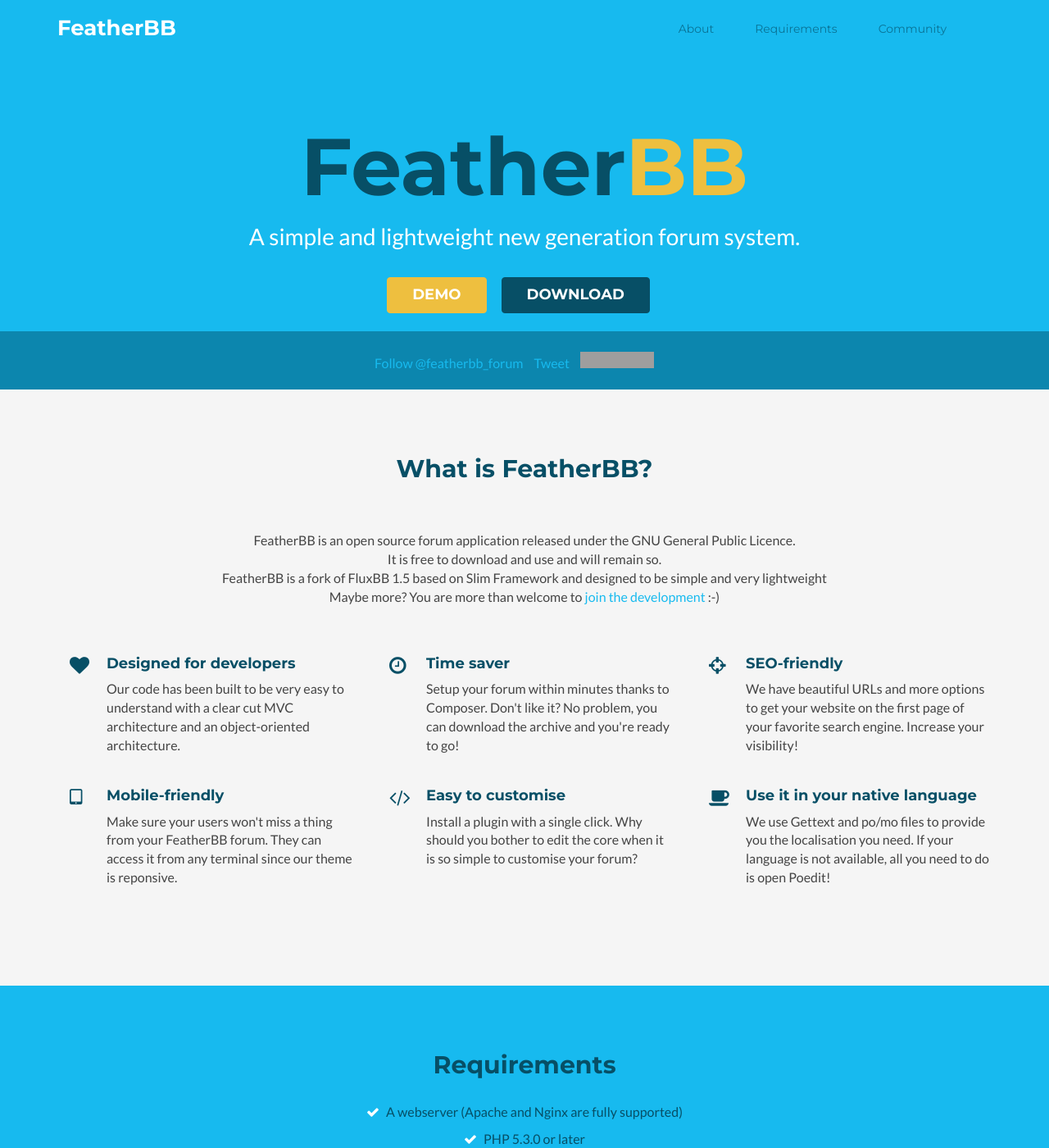
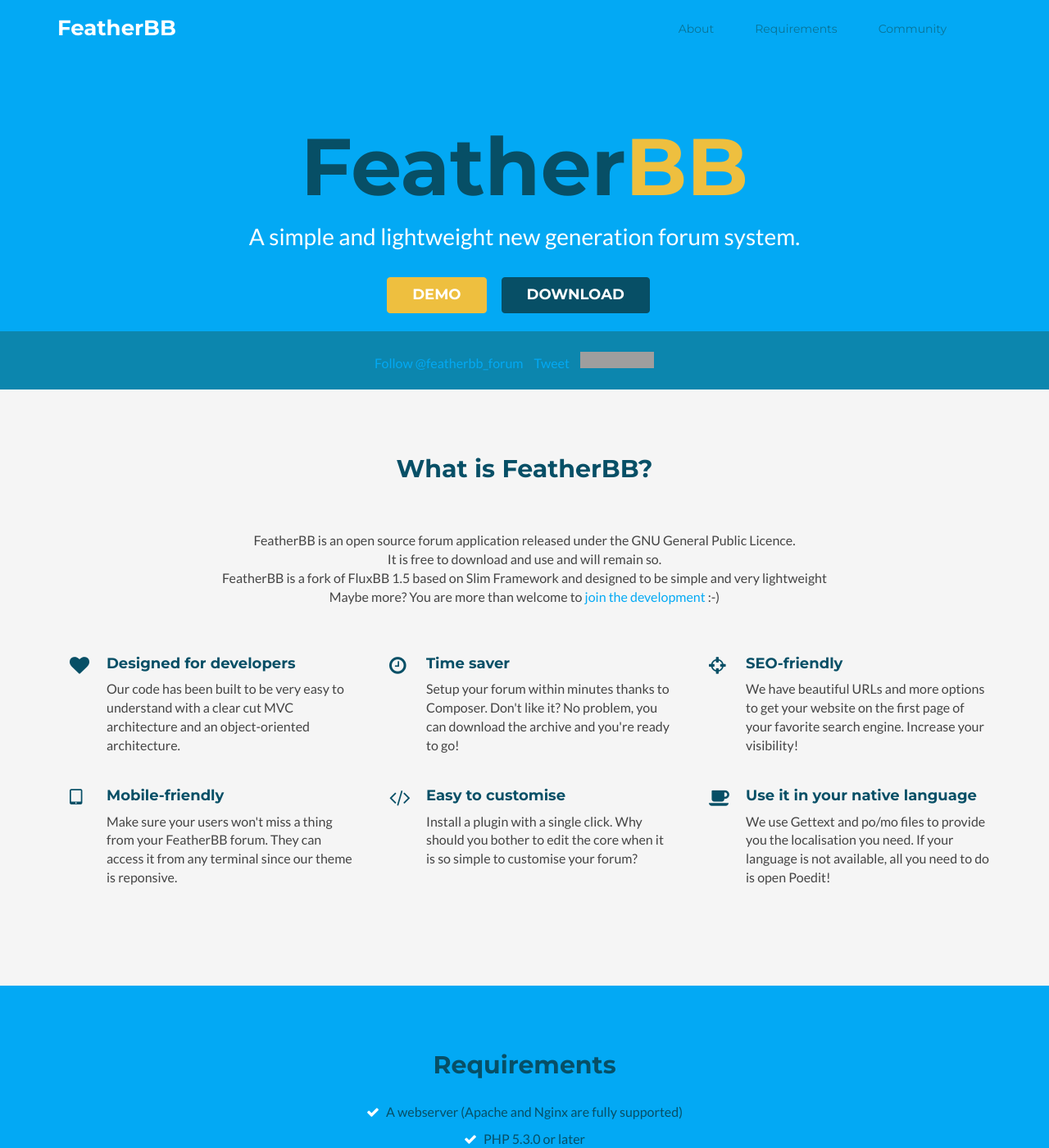
Before and after one commit to featherbb/website, a Jekyll site: the page built from index.html, in a window 1280 px wide and 1400 px high. Shown: the whole window at 82% size. Built offline with Jekyll 4.4.1, drawn with Linux system fonts in a browser that asks for light colours; comment, search, counter and statistics services are not loaded; grey boxes are pictures that could not be loaded.

Commit message:
Customise the website

```diff
--- a/public/css/styles.css
+++ b/public/css/styles.css
@@ -22,10 +22,10 @@
 h6 {
   font-family: 'Montserrat', sans-serif;
   font-weight: 700;
-  color: #17baef;
+  color: #03a9f4;
 }
 a {
-  color: #17baef;
+  color: #03a9f4;
   -webkit-transition: all 0.4s ease-in-out;
   -moz-transition: all 0.4s ease-in-out;
   -ms-transition: all 0.4s ease-in-out;
@@ -93,7 +93,7 @@
 /* ======= Header ======= */
 .header {
   padding: 10px 0;
-  background: #17baef;
+  background: #03a9f4;
   color: #fff;
   position: fixed;
   width: 100%;
@@ -106,7 +106,7 @@
   box-shadow: 0 0 4px rgba(0, 0, 0, 0.4);
 }
 .header.navbar-fixed-top .logo a {
-  color: #17baef;
+  color: #03a9f4;
 }
 .header.navbar-fixed-top .main-nav .nav .nav-item a {
   color: #666666;
@@ -149,7 +149,7 @@
   font-family: 'Montserrat', sans-serif;
 }
 .header .main-nav .nav .nav-item.active a {
-  color: #17baef;
+  color: #03a9f4;
   background: none;
 }
 .header .main-nav .nav .nav-item a {
@@ -174,14 +174,14 @@
   background: none;
 }
 .header .main-nav .nav .nav-item.active {
-  color: #17baef;
+  color: #03a9f4;
 }
 .header .main-nav .nav .nav-item.last {
   margin-right: 0;
 }
 /* ======= Promo Section ======= */
 .promo {
-  background: #17baef;
+  background: #03a9f4;
   color: #fff;
   padding-top: 150px;
 }
@@ -270,7 +270,7 @@
 /* ======= Requirements Section ======= */
 .requirements {
   padding: 80px 0;
-  background: #17baef;
+  background: #03a9f4;
   color: #fff;
 }
 .requirements .title {
@@ -413,7 +413,7 @@
 /* ======= Contact Section ======= */
 .contact {
   padding: 80px 0;
-  background: #17baef;
+  background: #03a9f4;
   color: #fff;
 }
 .contact .contact-inner {
```
